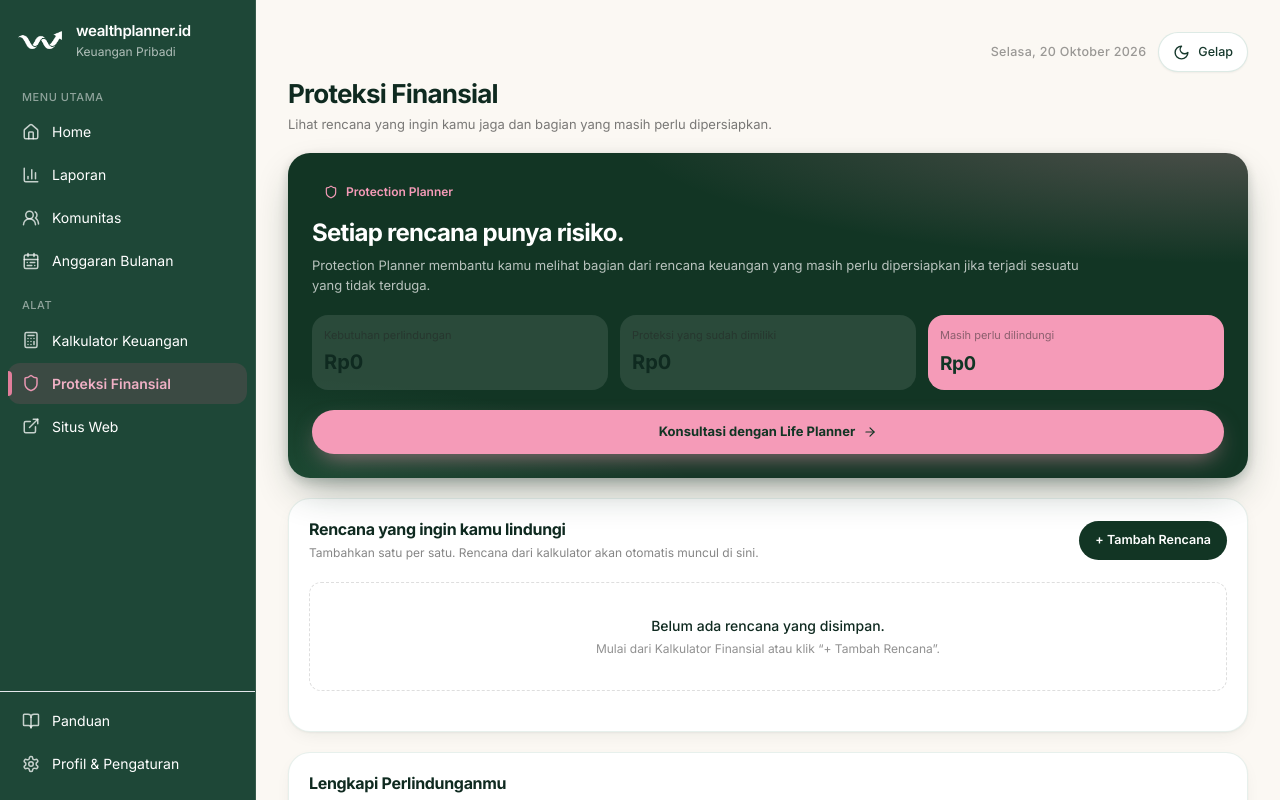
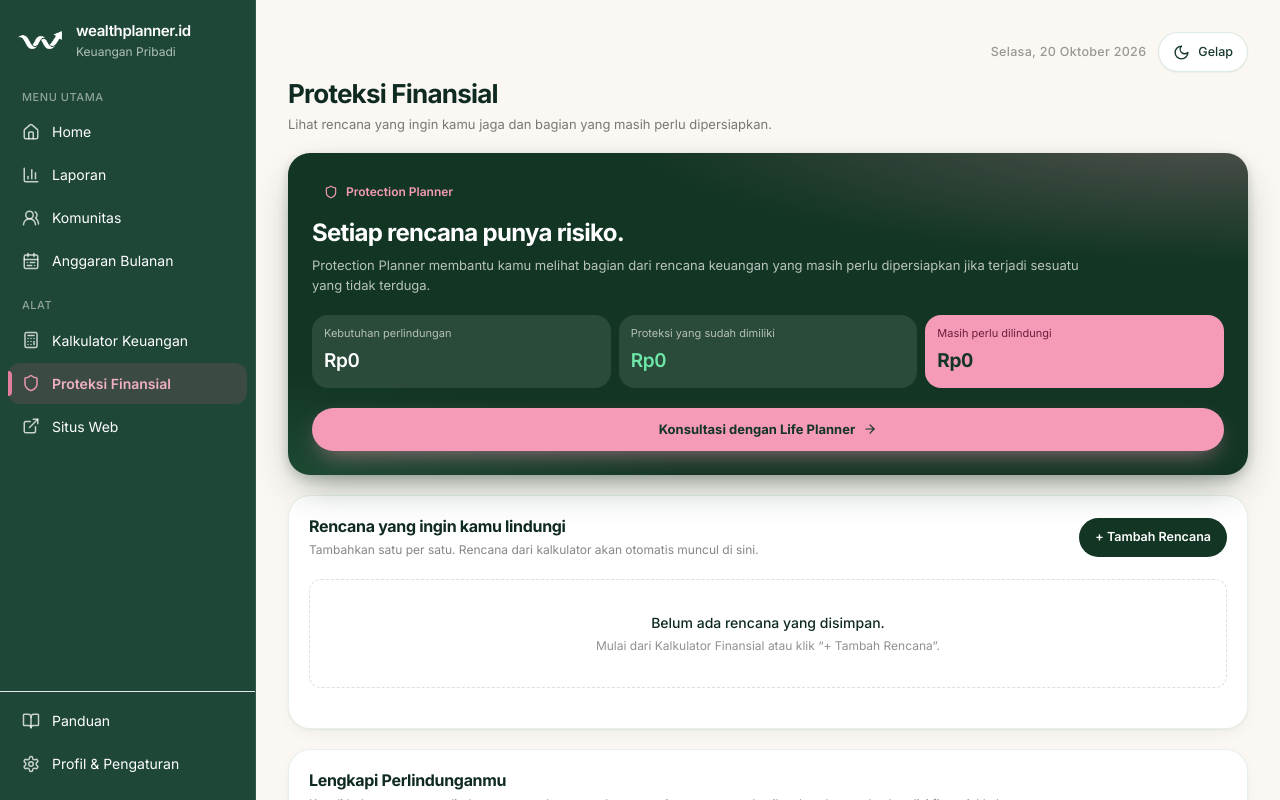
Before and after one commit to jasminework2023/personal-wealthplanner, a React (Vite) app: page /dashboard/protection in a window 1280 px wide. Shown: the top 800 px of the page. Built offline with nearby package versions, Linux system fonts and the light colour scheme; the HTML template or start-up script is replaced by a standard one.

Commit message:
Sync Protection Planner hero card to redesign layout

```diff
--- a/src/pages/FinancialProtection.tsx
+++ b/src/pages/FinancialProtection.tsx
@@ -130,8 +130,8 @@ export function FinancialProtection() {
     <Card className="hero-forest overflow-hidden !border-0 !bg-[#123524] !p-6 shadow-float">
       <div className="flex flex-col gap-5">
         <div><div className="mb-3 inline-flex items-center gap-2 rounded-full bg-white/12 px-3 py-1.5 text-[12px] font-semibold text-[#F59BB8]"><Shield size={14}/> Protection Planner</div><h2 className="text-[24px] font-bold leading-[1.15] tracking-[-0.03em] text-white">Setiap rencana punya risiko.</h2><p className="mt-2 max-w-3xl text-[13px] leading-[1.55] text-white/70">Protection Planner membantu kamu melihat bagian dari rencana keuangan yang masih perlu dipersiapkan jika terjadi sesuatu yang tidak terduga.</p></div>
-        <div className="grid gap-3 sm:grid-cols-3"><div className="min-w-0 rounded-2xl bg-white/10 p-3"><p className="text-[11px] text-charcoal/50">Kebutuhan perlindungan</p><p className="mt-1 text-xl font-bold text-forest-900">{formatCompact(totalProtectionNeed)}</p></div><div className="min-w-0 rounded-2xl bg-white/10 p-3"><p className="text-[11px] text-charcoal/50">Proteksi yang sudah dimiliki</p><p className="mt-1 text-xl font-bold text-forest-900">{formatCompact(totalExisting)}</p></div><div className="min-w-0 rounded-2xl bg-[#F59BB8] p-3"><p className="text-[11px] text-charcoal/50">Masih perlu dilindungi</p><p className="num mt-1.5 text-[clamp(14px,4.4vw,19px)] font-bold text-[#123524]">{formatCompact(totalNeed)}</p></div></div>
-        <div className="flex justify-center"><a href="https://www.wealthplanner.id/konsultasiasuransi" target="_blank" rel="noreferrer" className="inline-flex w-full items-center justify-center gap-2 rounded-full bg-[#F59BB8] px-5 py-3 text-[13px] font-bold text-[#123524] shadow-pop">Konsultasi dengan Life Planner <ArrowRight size={14}/></a></div>
+        <div className="grid grid-cols-3 gap-2"><div className="min-w-0 rounded-2xl bg-white/10 p-3"><p className="text-[11px] leading-tight text-white/65">Kebutuhan perlindungan</p><p className="num mt-1.5 text-[clamp(14px,4.4vw,19px)] font-semibold text-white">{formatCompact(totalProtectionNeed)}</p></div><div className="min-w-0 rounded-2xl bg-white/10 p-3"><p className="text-[11px] leading-tight text-white/65">Proteksi yang sudah dimiliki</p><p className="num mt-1.5 text-[clamp(14px,4.4vw,19px)] font-semibold text-[#6EE7A8]">{formatCompact(totalExisting)}</p></div><div className="min-w-0 rounded-2xl bg-[#F59BB8] p-3"><p className="text-[11px] leading-tight text-[#6B1F3A]">Masih perlu dilindungi</p><p className="num mt-1.5 text-[clamp(14px,4.4vw,19px)] font-bold text-[#123524]">{formatCompact(totalNeed)}</p></div></div>
+        <div className="flex"><a href="https://www.wealthplanner.id/konsultasiasuransi" target="_blank" rel="noreferrer" className="inline-flex w-full items-center justify-center gap-2 rounded-full bg-[#F59BB8] px-5 py-3 text-[13px] font-bold text-[#123524] shadow-pop">Konsultasi dengan Life Planner <ArrowRight size={14}/></a></div>
       </div>
     </Card>
 
```
